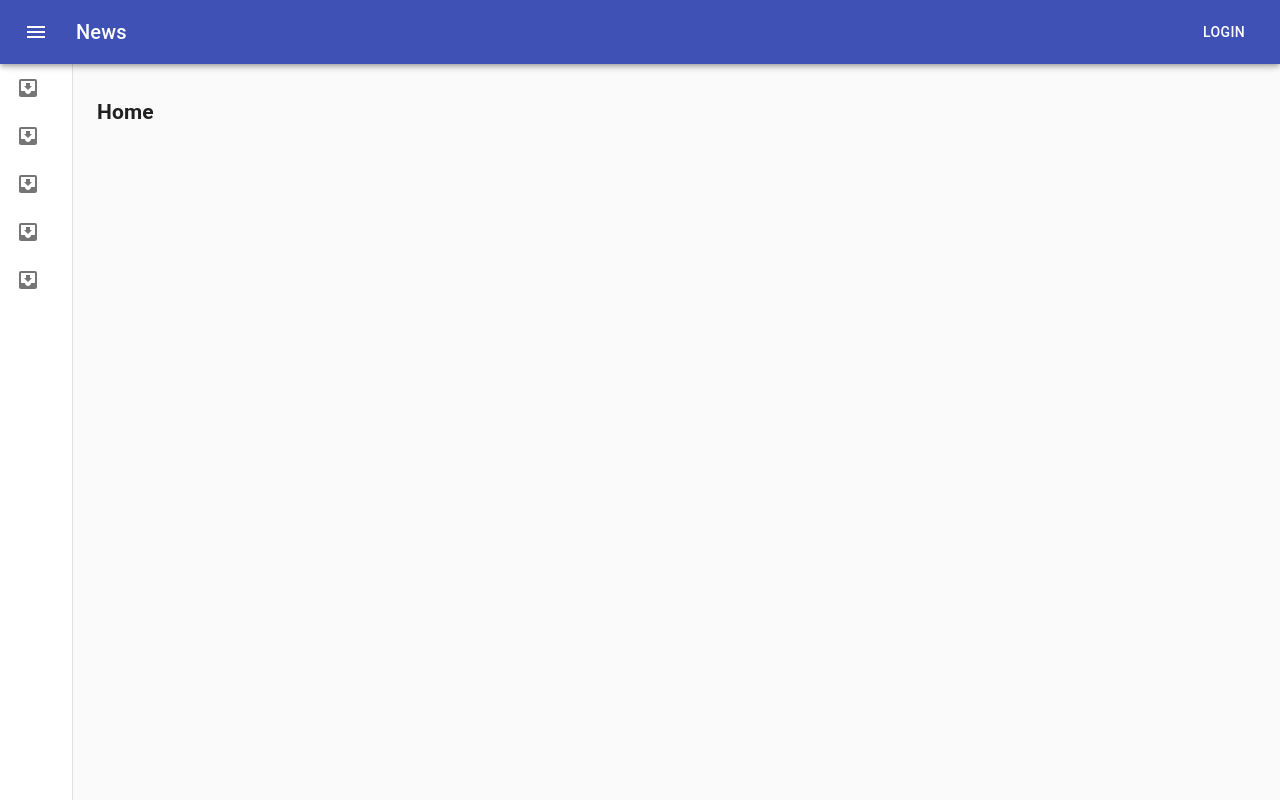
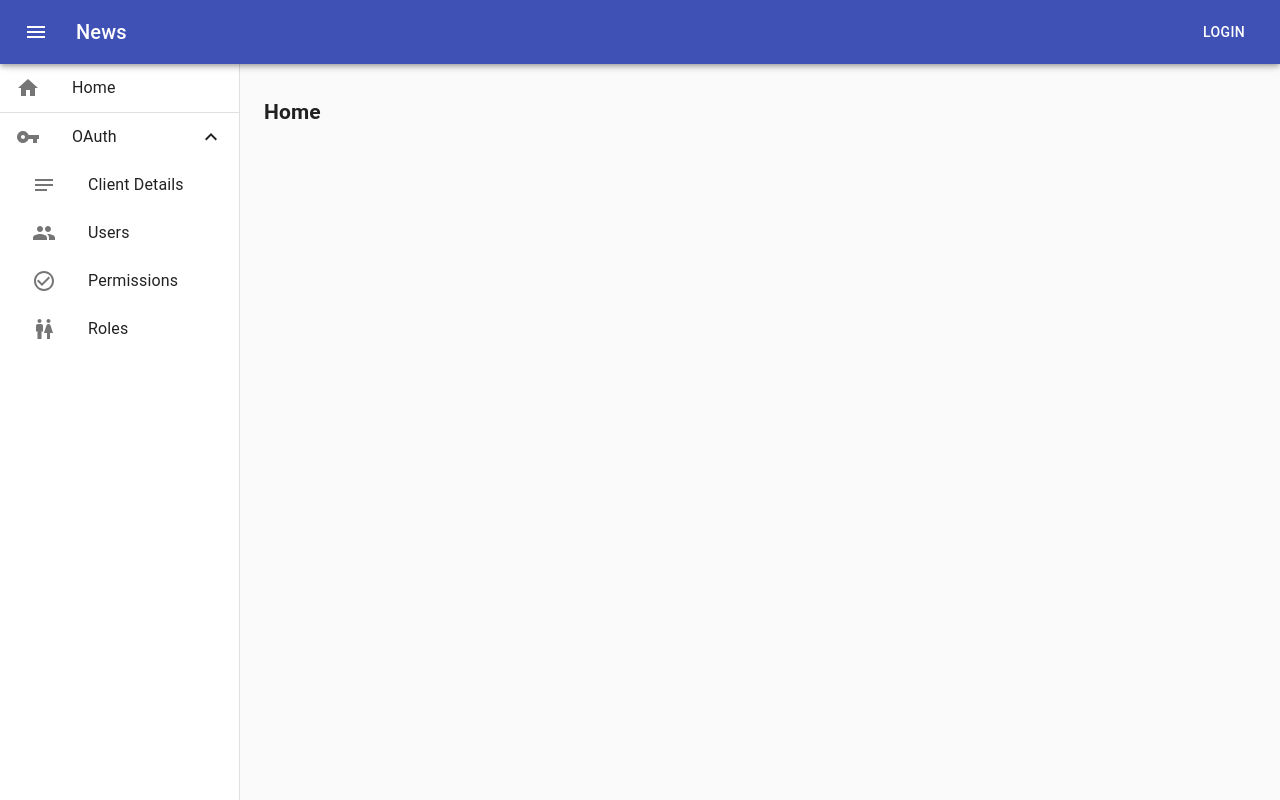
Before and after one commit to e-ru/js, a React (Create React App) app in the folder authentication-server-admin-frontend/: page / in a window 1280 px wide. Built offline with nearby package versions, Linux system fonts and the light colour scheme; what redux-api-middleware would draw is missing.

Commit message:
drawer icon arrangement

```diff
--- a/authentication-server-admin-frontend/package.json
+++ b/authentication-server-admin-frontend/package.json
@@ -6,7 +6,6 @@
     "@material-ui/core": "^4.1.3",
     "@material-ui/icons": "^4.2.1",
     "clsx": "^1.0.4",
-    "normalize.css": "^8.0.1",
     "prop-types": "^15.7.2",
     "react": "^16.8.6",
     "react-dom": "^16.8.6",
@@ -16,8 +15,7 @@
     "react-scripts": "3.0.1",
     "redux": "^4.0.1",
     "redux-api-middleware": "^3.0.1",
-    "redux-thunk": "^2.3.0",
-    "use-media": "^1.3.0"
+    "redux-thunk": "^2.3.0"
   },
   "scripts": {
     "start": "react-scripts start",
--- a/authentication-server-admin-frontend/src/container/Content/Content.css
+++ /dev/null
@@ -1,4 +0,0 @@
-.content {
-  padding: 20px;
-  flex: 1 1 auto;
-}
--- a/authentication-server-admin-frontend/src/container/Content/Content.js
+++ b/authentication-server-admin-frontend/src/container/Content/Content.js
@@ -6,8 +6,6 @@ import { Route, Link } from "react-router-dom";
 import clsx from "clsx";
 import useMediaQuery from "@material-ui/core/useMediaQuery";
 import { makeStyles } from "@material-ui/core/styles";
-
-import "./Content.css";
 
 function Index() {
   return <h2>Home</h2>;
--- a/authentication-server-admin-frontend/src/container/MiniDrawer/DrawerOAuthContent.js
+++ b/authentication-server-admin-frontend/src/container/MiniDrawer/DrawerOAuthContent.js
@@ -1,58 +1,72 @@
-import React from "react";
-import { Link, NavLink } from "react-router-dom";
+import React, { useState } from "react";
+import { NavLink } from "react-router-dom";
 
+import { makeStyles } from "@material-ui/core/styles";
 import List from "@material-ui/core/List";
 import ListItem from "@material-ui/core/ListItem";
 import ListItemIcon from "@material-ui/core/ListItemIcon";
 import ListItemText from "@material-ui/core/ListItemText";
-import InboxIcon from "@material-ui/icons/MoveToInbox";
-import MailIcon from "@material-ui/icons/Mail";
+import Collapse from "@material-ui/core/Collapse";
+import Divider from "@material-ui/core/Divider";
 
-import "./drawerOAuthCotent.css";
+import ExpandLess from "@material-ui/icons/ExpandLess";
+import ExpandMore from "@material-ui/icons/ExpandMore";
+import HomeIcon from "@material-ui/icons/Home";
+import OAuthIcon from "@material-ui/icons/VpnKey";
+import UsersIcon from "@material-ui/icons/People";
+import DetailsIcon from "@material-ui/icons/Notes";
+import RolesIcon from "@material-ui/icons/Wc";
+import PermissionsIcon from "@material-ui/icons/CheckCircleOutline";
+
+const useStyles = makeStyles(theme => ({
+  nested: {
+    paddingLeft: theme.spacing(4),
+  },
+}));
+
+const oauthLink = (classname, path, title, icon) => (
+  <NavLink style={{ color: "inherit", textDecoration: "none" }} to={path}>
+    <ListItem button className={classname} key={title}>
+      <ListItemIcon>{icon}</ListItemIcon>
+      <ListItemText primary={title} />
+    </ListItem>
+  </NavLink>
+);
 
 const DrawerOAuthContent = () => {
+  const classes = useStyles();
+  const [open, setOpen] = useState(true);
+
+  function handleClick() {
+    setOpen(!open);
+  }
+
   return (
     <List>
-      <Link className="link" to="/">
+      <NavLink style={{ color: "inherit", textDecoration: "none" }} to="/">
         <ListItem button key="Home">
           <ListItemIcon>
-            <InboxIcon />
+            <HomeIcon />
           </ListItemIcon>
           <ListItemText primary="Home" />
         </ListItem>
-      </Link>
-      <NavLink activeStyle={{}} to="/client-details">
-        <ListItem button key="Client Details">
-          <ListItemIcon>
-            <InboxIcon />
-          </ListItemIcon>
-          <ListItemText primary="Client Details" />
-        </ListItem>
       </NavLink>
-      <Link to="/users">
-        <ListItem button key="Users">
-          <ListItemIcon>
-            <InboxIcon />
-          </ListItemIcon>
-          <ListItemText primary="Users" />
-        </ListItem>
-      </Link>
-      {/* <Link to="/"> */}
-      <ListItem button key="Roles">
+      <Divider />
+      <ListItem button onClick={handleClick}>
         <ListItemIcon>
-          <InboxIcon />
+          <OAuthIcon />
         </ListItemIcon>
-        <ListItemText primary="Roles" />
+        <ListItemText primary="OAuth" />
+        {open ? <ExpandLess /> : <ExpandMore />}
       </ListItem>
-      {/* </Link> */}
-      <Link to="/">
-        <ListItem button key="Permissions">
-          <ListItemIcon>
-            <InboxIcon />
-          </ListItemIcon>
-          <ListItemText primary="Permissions" />
-        </ListItem>
-      </Link>
+      <Collapse in={open} timeout="auto" unmountOnExit>
+        <List component="div" disablePadding>
+          {oauthLink(classes.nested, "/client-details", "Client Details", <DetailsIcon />)}
+          {oauthLink(classes.nested, "/users", "Users", <UsersIcon />)}
+          {oauthLink(classes.nested, "/", "Permissions", <PermissionsIcon />)}
+          {oauthLink(classes.nested, "/", "Roles", <RolesIcon />)}
+        </List>
+      </Collapse>
     </List>
   );
 };
--- a/authentication-server-admin-frontend/src/container/MiniDrawer/drawerOAuthCotent.css
+++ /dev/null
@@ -1,8 +0,0 @@
-.link {
-  text-decoration: none;
-}
-
-.link:visited,
-link:hover {
-  text-decoration: none;
-}
--- a/authentication-server-admin-frontend/src/reducers/ui.js
+++ b/authentication-server-admin-frontend/src/reducers/ui.js
@@ -1,7 +1,7 @@
 import { TOGGLE_SIDE_DRAWER } from "../constants";
 
 const initialState = {
-  sideDrawerOpen: false,
+  sideDrawerOpen: true,
 };
 
 export default (state = initialState, action) => {
```
Also changed, not shown: authentication-server-admin-frontend/src/container/Main/Main.css (deleted, +0 -45 lines), authentication-server-admin-frontend/src/container/Toolbar/Toolbar.css (deleted, +0 -8 lines), 1 other file (tests, documents, lock files or other folders).
